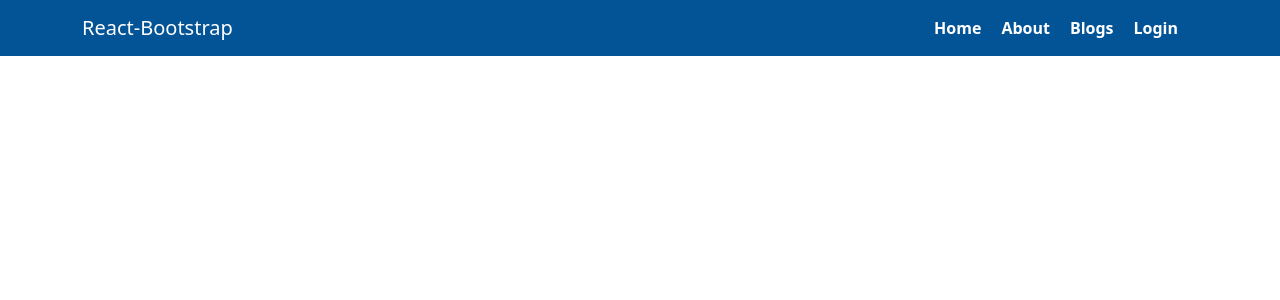
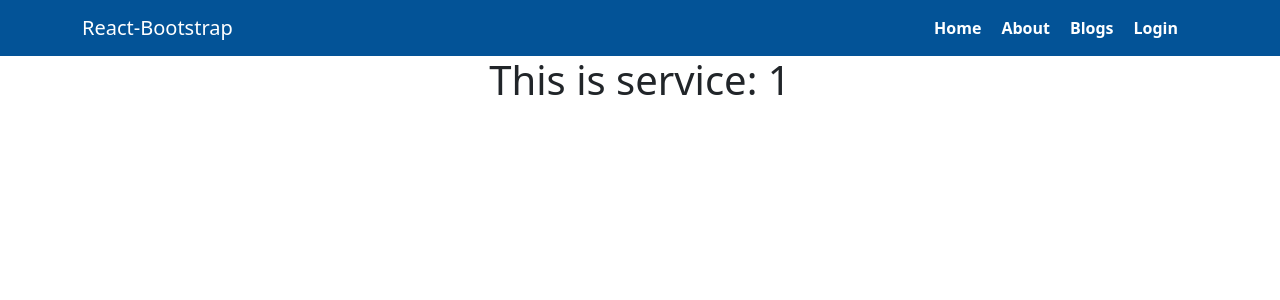
Before and after one commit to MIRJAKARIYA/Teeth-wizard-react-project, a React (Create React App) app: page /service/1 in a window 1280 px wide. Shown: the top 300 px of the page. Built offline with nearby package versions, Linux system fonts and the light colour scheme.

Commit message:
checkout route added

```diff
--- a/src/App.js
+++ b/src/App.js
@@ -6,6 +6,7 @@ import Services from './Pages/Home/Services/Services';
 import About from './Pages/About/About';
 import Blogs from './Pages/Blogs/Blogs';
 import Login from './Pages/Login/Login';
+import Checkout from './Pages/Checkout/Checkout';
 
 function App() {
   return (
@@ -18,6 +19,7 @@ function App() {
         <Route path='/blogs' element={<Blogs></Blogs>}></Route>
         <Route path='/about' element={<About></About>}></Route>
         <Route path='/login' element={<Login></Login>}></Route>
+        <Route path='/service/:serviceId' element={<Checkout></Checkout>}></Route>
       </Routes>
     </div>
   );
--- /dev/null
+++ b/src/Pages/Checkout/Checkout.js
@@ -0,0 +1,13 @@
+import React from 'react';
+import { useParams } from 'react-router-dom';
+
+const Checkout = () => {
+    const { serviceId } = useParams();
+    return (
+        <div>
+            <h1>This is service: {serviceId}</h1>
+        </div>
+    );
+};
+
+export default Checkout;
--- a/src/Pages/Home/Home/Home.js
+++ b/src/Pages/Home/Home/Home.js
@@ -17,7 +17,6 @@ const Home = () => {
       setShowData(services.slice(0, 4));
     }
   }, [showAll, services]);
-  console.log(services);
   return (
     <div>
       <Banner></Banner>
--- a/src/Pages/Shared/Header/Header.js
+++ b/src/Pages/Shared/Header/Header.js
@@ -4,7 +4,6 @@ import { Link, useLocation } from "react-router-dom";
 import "./Header.css";
 const Header = () => {
   const location = useLocation();
-  console.log(location)
   return (
     <Navbar collapseOnSelect expand="lg" className="navbar-style" variant="dark">
       <Container>
@@ -15,7 +14,7 @@ const Header = () => {
             <div className="navigation-responsive-styles">
               <Link to="/home">Home</Link>
               {
-                location.pathname.includes('/home') && <a href='home#services'>Services</a>
+                location.pathname.includes('/home') && <a href='#services'>Services</a>
               }
               <Link to="/about">About</Link>
               <Link to="/blogs">Blogs</Link>
--- a/src/Pages/Shared/SingleService/SingleService.js
+++ b/src/Pages/Shared/SingleService/SingleService.js
@@ -1,9 +1,11 @@
 import React from "react";
 import { Card } from "react-bootstrap";
+import { useNavigate } from "react-router-dom";
 import './SingleService.css';
 
 const SingleService = ({ service }) => {
-  const { treatment, image, description, cost } = service;
+  const { treatment, image, description, cost,id } = service;
+  const navigate = useNavigate();
   return (
     <div className="col-lg-4 col-md-6 col-xl-3 ">
       <div className="h-100 p-2 card-container">
@@ -16,7 +18,7 @@ const SingleService = ({ service }) => {
               : description}
           </Card.Text>
           <p>Service Cost: {"$" + cost}</p>
-          <button className="checkout-more-button d-block mx-auto w-75">Checkout More</button>
+          <button className="checkout-more-button d-block mx-auto w-75" onClick={()=>navigate(`/service/${id}`)}>Checkout More</button>
         </Card.Body>
       </div>
     </div>
```
